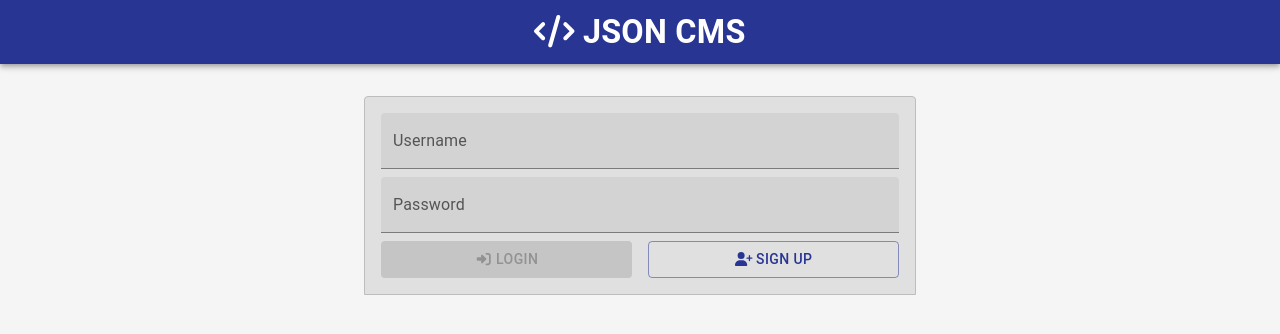
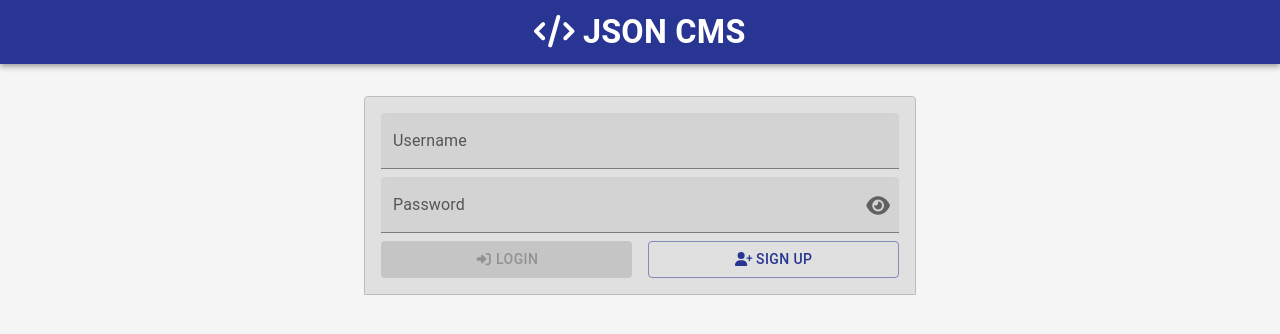
Before and after one commit to zackdavis88/json-cms-ui, a Next.js app: page / in a window 1280 px wide. Shown: the top 334 px of the page. Built offline with nearby package versions, Linux system fonts and the light colour scheme.

Commit message:
adding and implementing PasswordTextField component

```diff
--- /dev/null
+++ b/src/components/PasswordTextField/PasswordTextField.tsx
@@ -0,0 +1,32 @@
+import React from 'react';
+import { TextField, TextFieldProps, InputAdornment, IconButton } from '@mui/material';
+import { FontAwesomeIcon } from '@fortawesome/react-fontawesome';
+import { faEye, faEyeSlash } from '@fortawesome/free-solid-svg-icons';
+const PasswordTextField = (props: TextFieldProps) => {
+  const [showPassword, setShowPassword] = React.useState(false);
+  return (
+    <TextField
+      {...props}
+      type={showPassword ? 'text' : 'password'}
+      InputProps={{
+        endAdornment: (
+          <InputAdornment position="end">
+            <IconButton
+              aria-label="toggle password visibility"
+              onClick={() => setShowPassword(!showPassword)}
+              edge="end"
+            >
+              {showPassword ? (
+                <FontAwesomeIcon icon={faEyeSlash} fixedWidth size="sm" />
+              ) : (
+                <FontAwesomeIcon icon={faEye} fixedWidth size="sm" />
+              )}
+            </IconButton>
+          </InputAdornment>
+        ),
+      }}
+    />
+  );
+};
+
+export default PasswordTextField;
--- /dev/null
+++ b/src/components/PasswordTextField/index.ts
@@ -0,0 +1 @@
+export { default } from './PasswordTextField';
--- a/src/components/index.ts
+++ b/src/components/index.ts
@@ -1,3 +1,4 @@
 export { default as Hidden } from './Hidden';
 export { default as PopoverMenu } from './PopoverMenu';
 export { default as Form } from './Form';
+export { default as PasswordTextField } from './PasswordTextField';
--- a/src/modules/LoginForm/components/CredentialInputs/CredentialInputs.tsx
+++ b/src/modules/LoginForm/components/CredentialInputs/CredentialInputs.tsx
@@ -1,6 +1,7 @@
 import React from 'react';
 import { Box, TextField } from '@mui/material';
 import { useTheme } from '@mui/material/styles';
+import { PasswordTextField } from 'src/components';
 
 interface CredentialInputsProps {
   username: {
@@ -22,17 +23,17 @@ const CredentialInputs = ({ username, password }: CredentialInputsProps) => {
           id="login-username"
           label="Username"
           variant="filled"
+          type="text"
           fullWidth
           value={username.value}
           onChange={username.onChange}
         />
       </Box>
       <Box display="flex" width="100%" marginBottom={theme.spacing(1)}>
-        <TextField
+        <PasswordTextField
           id="login-password"
           label="Password"
           variant="filled"
-          type="password"
           fullWidth
           value={password.value}
           onChange={password.onChange}
```
Also changed, not shown: src/modules/SignUpForm/components/NewUserInputs/NewUserInputs.tsx (+3 -4 lines).
